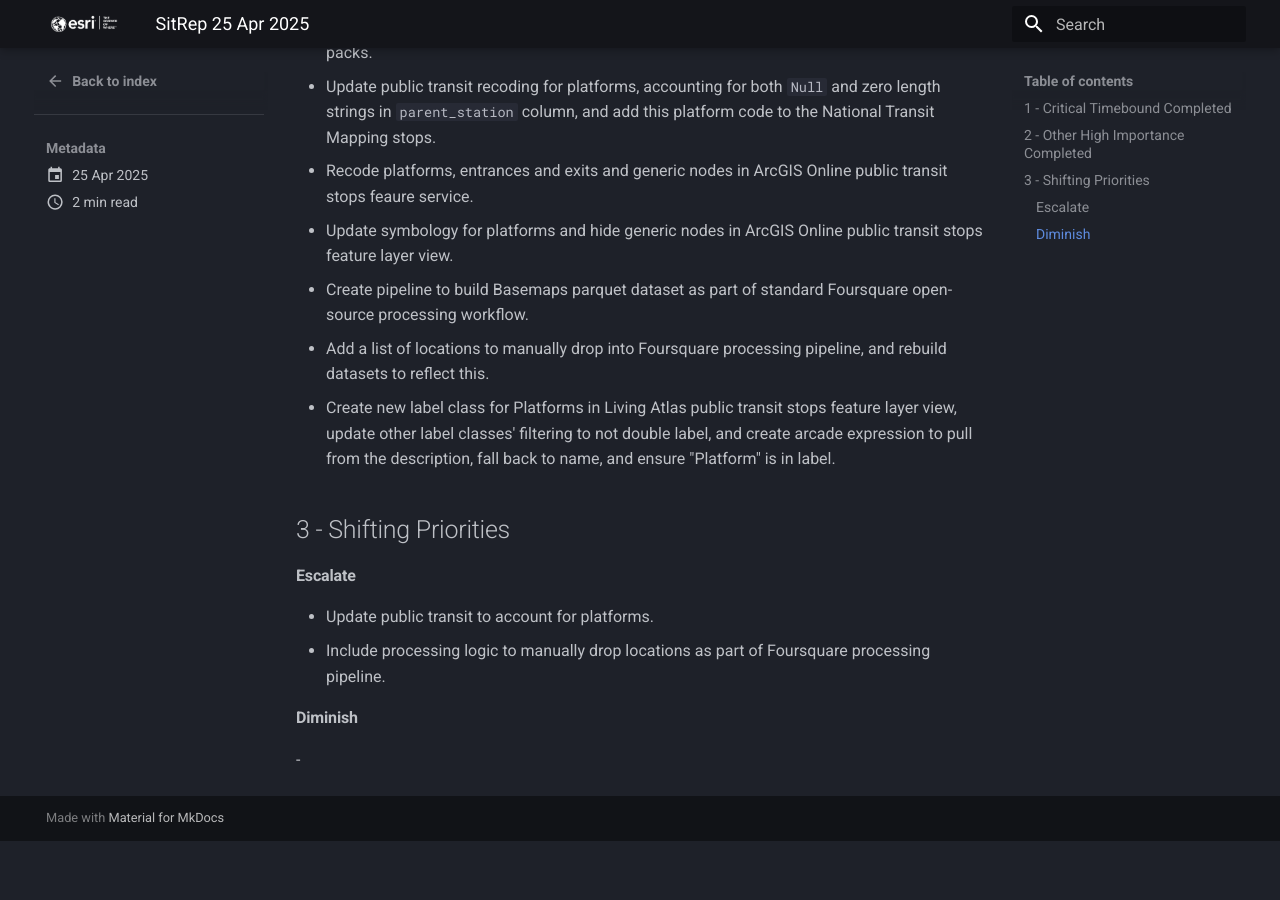
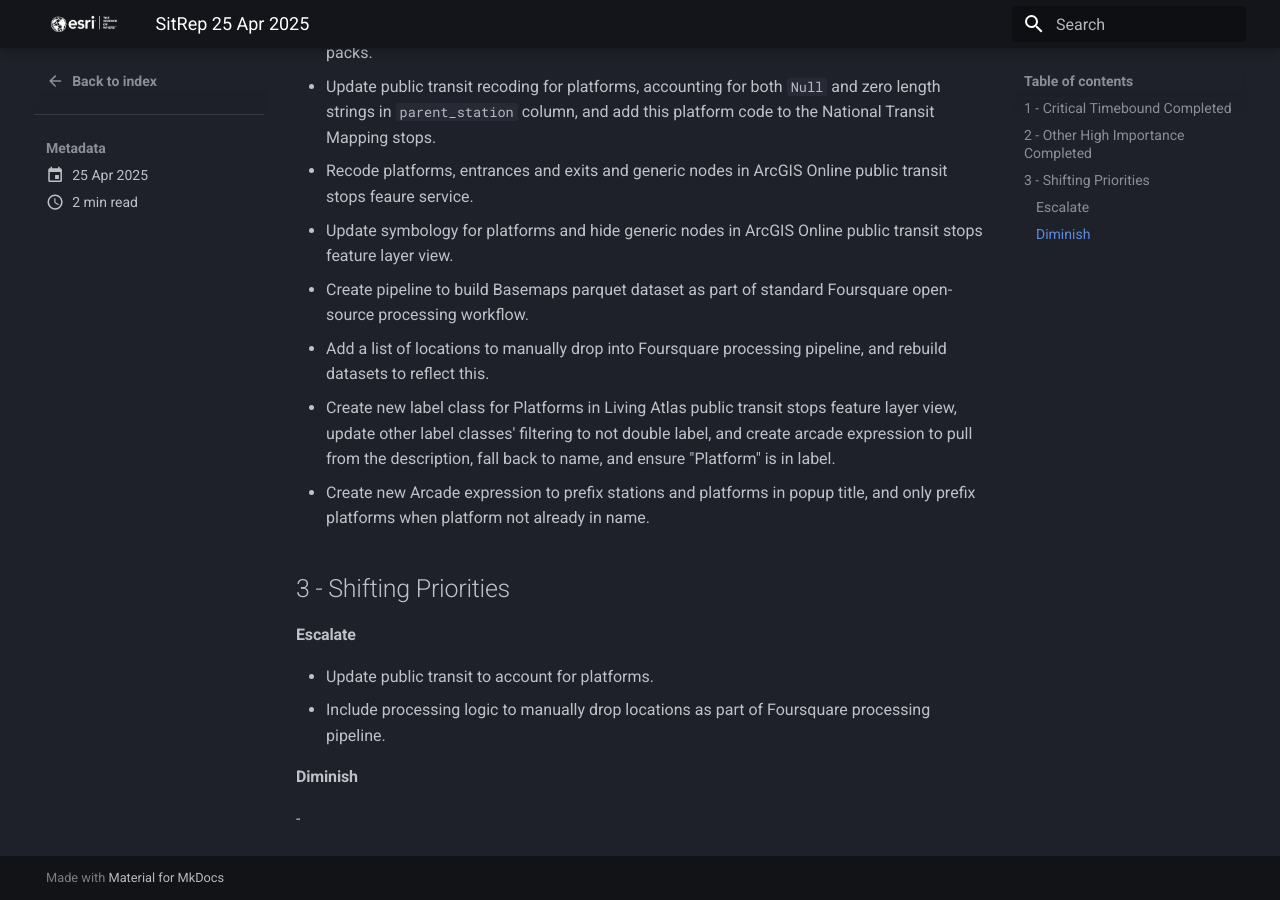
Before and after one commit to knu2xs/esri-resource-page, an MkDocs documentation site: the page built from docs/sitreps/posts/sitrep_20250425.md, in a window 1280 px wide and 900 px high, scrolled down 544 px. Built offline with MkDocs 1.6.1 and Material for MkDocs 9.7.7, drawn with Linux system fonts in a browser that asks for light colours; before the commit the page ends 1385 px from its top, so only the background shows below that.

Commit message:
update sitreps

```diff
--- a/docs/sitreps/posts/sitrep_20250425.md
+++ b/docs/sitreps/posts/sitrep_20250425.md
@@ -21,6 +21,7 @@
 - Create pipeline to build Basemaps parquet dataset as part of standard Foursquare open-source processing workflow.
 - Add a list of locations to manually drop into Foursquare processing pipeline, and rebuild datasets to reflect this.
 - Create new label class for Platforms in Living Atlas public transit stops feature layer view, update other label classes' filtering to not double label, and create arcade expression to pull from the description, fall back to name, and ensure "Platform" is in label.
+- Create new Arcade expression to prefix stations and platforms in popup title, and only prefix platforms when platform not already in name.
 
 ## 3 - Shifting Priorities
 
```
